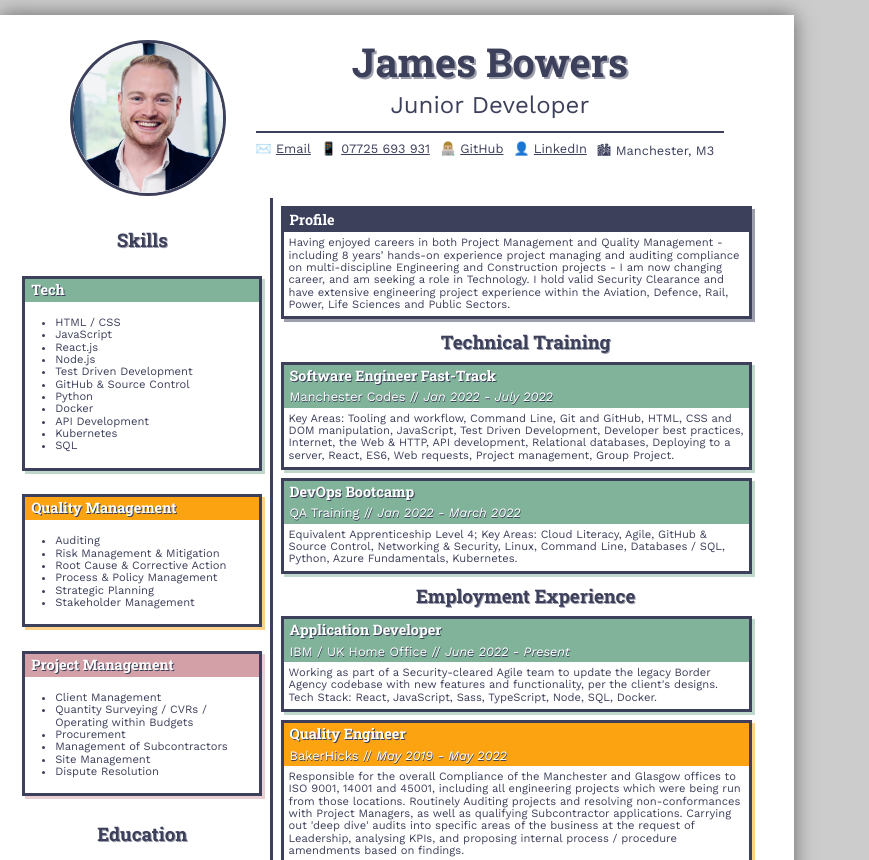
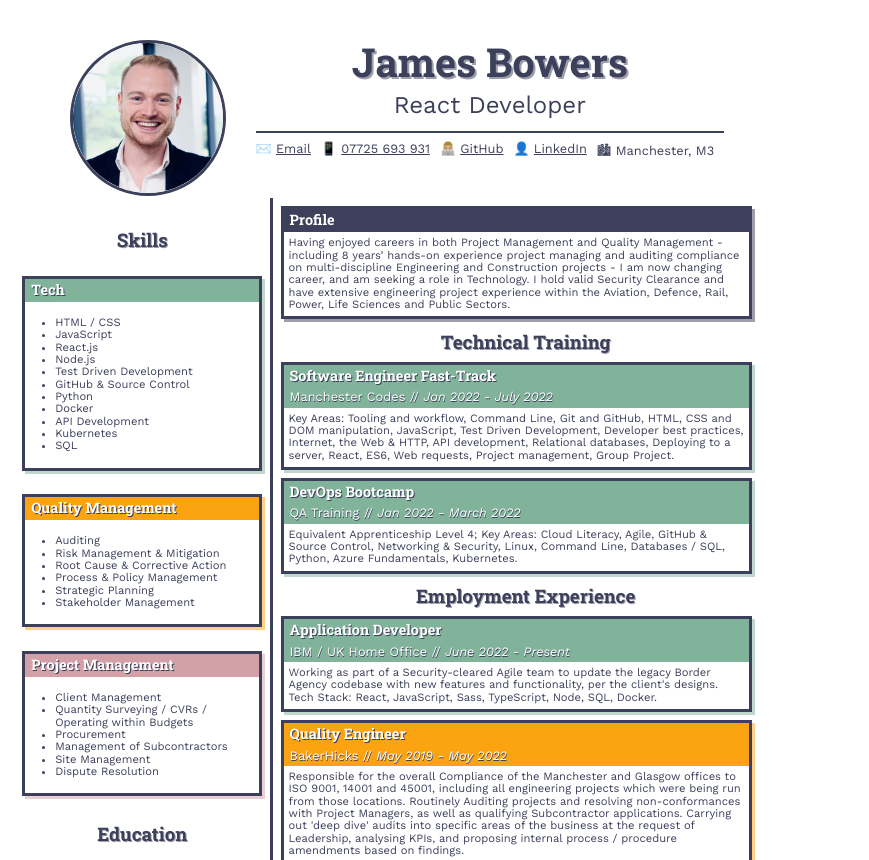
Before and after one commit to bowerscodes/CV, a plain HTML site: page index.html in a window 1280 px wide. Shown: the top 860 px of the page, without its empty margins (0-869 px from the left). Drawn offline with nearby package versions, Linux system fonts and the light colour scheme.

Commit message:
fix subtitle

```diff
--- a/index.html
+++ b/index.html
@@ -25,7 +25,7 @@
                 <img id="profile-pic" src="images/profile-photo.png" alt="James Bowers Profile Photo">
                 <div id="header-text">
                     <h1>James Bowers</h1>
-                    <h2>Junior Developer</h2>
+                    <h2>React Developer</h2>
                     <hr>
                     <div id="header-contact">
                         <div class="contact">
--- a/styles.css
+++ b/styles.css
@@ -5,8 +5,8 @@
 
 body {
     /* TOGGLE GREY BACKGROUND OFF FOR PRINTING */
-    background: rgb(204,204,204);
-    /* background: white; */
+    /* background: rgb(204,204,204);  */
+    background: white;
     margin: 0;
   }
   page {
@@ -17,7 +17,7 @@ body {
     margin-left: auto;
     margin-right: auto;
     margin-bottom: 0.5cm; */
-    box-shadow: 0 0 0.5cm rgba(0,0,0,0.5);
+    /* box-shadow: 0 0 0.5cm rgba(0,0,0,0.5); */
   }
   page[size="A4"] {
     width: 21cm;
```
Also changed, not shown: 1 other file.
